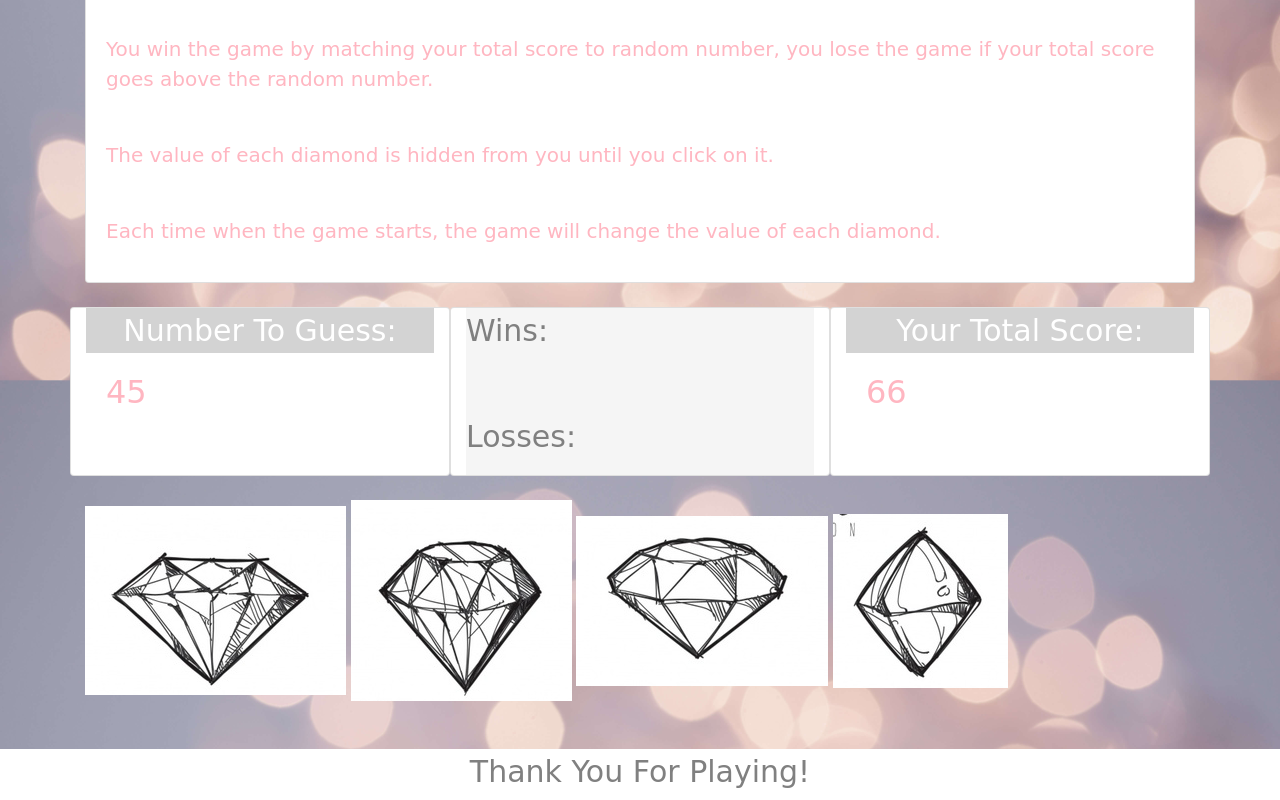
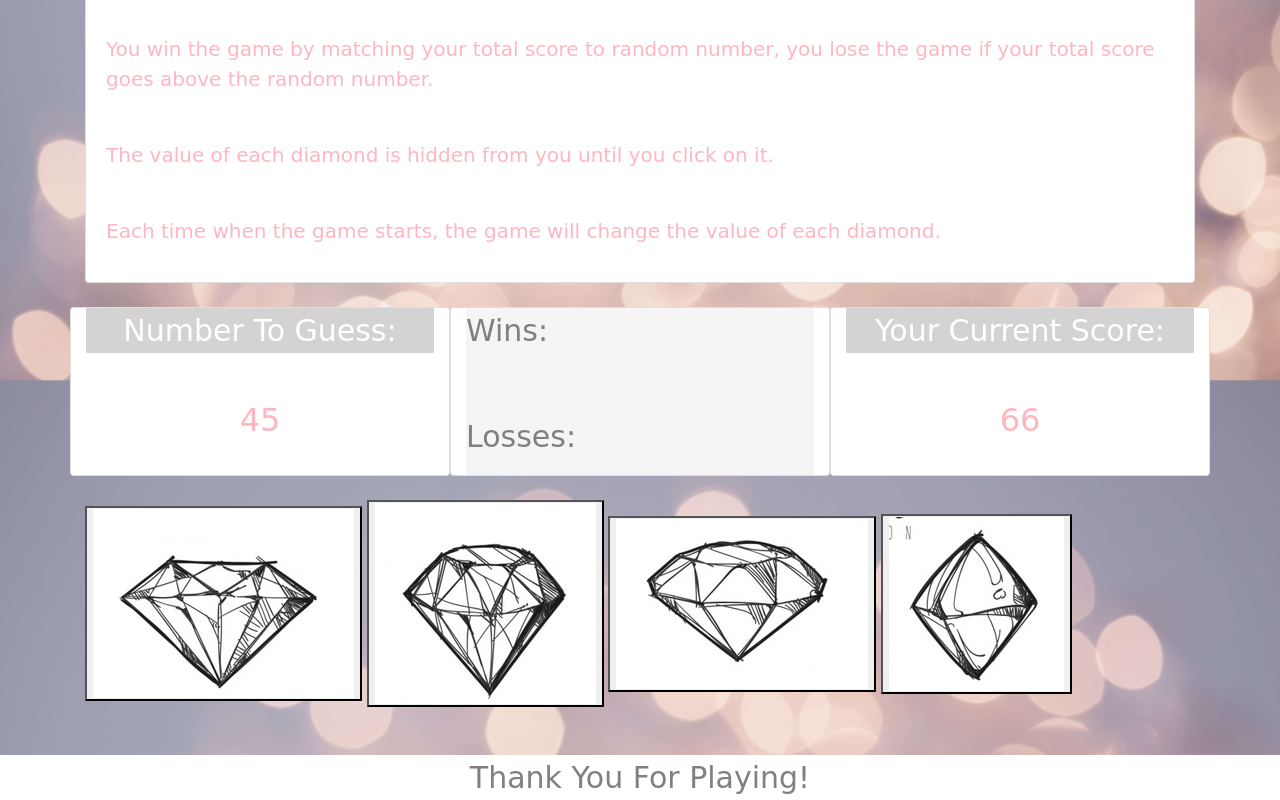
Before and after one commit to thisisjax/Crystal-Game, a plain HTML site: page index.html in a window 1280 px wide. Shown: the part 473-1273 px from the top of the page. Drawn offline with nearby package versions, Linux system fonts and the light colour scheme; a web font is replaced by a local one.

Commit message:
started my jquery

```diff
--- a/assets/css/crystal.css
+++ b/assets/css/crystal.css
@@ -10,7 +10,7 @@ body {
 .jumbotron {
     text-align: center;
     color: lavender;
-    text-shadow: 2px 2px 5px gray;
+    text-shadow: 3px 3px 5px gray;
     font-family: 'Henny Penny', cursive;
     font-size: 30%;
     font-weight: bold;
@@ -20,6 +20,20 @@ body {
 .card {
     color: lightpink;
     font-family: 'Atma', cursive;
+}
+#guess {
+    text-align: center;
+    color: lightpink;
+    font-family: 'Atma', cursive;
+    font-size: 50px;
+
+}
+#score {
+    text-align: center;
+    color: lightpink;
+    font-family: 'Atma', cursive;
+    font-size: 50px;
+
 }
 .wins {
     text-align: center;
--- a/index.html
+++ b/index.html
@@ -62,11 +62,13 @@
                 <div class="wins">
                     Number To Guess:
                 </div>
-                <div class="card-body">
+                <br>
+                <br>
+                <span id="guess">
                     <blockquote class="blockquote mb-0">
                         <h2>45</h2>
                     </blockquote>
-                </div>
+                </span>
             </div>
 
             <!--Wins or Losses-->
@@ -81,13 +83,15 @@
             <!--Total Score-->
             <div class="card col-4">
                 <div class="wins">
-                    Your Total Score:
+                    Your Current Score:
                 </div>
-                <div class="card-body">
+                <br>
+                <br>
+                <span id="score">
                     <blockquote class="blockquote mb-0">
                         <h2>66</h2>
                     </blockquote>
-                </div>
+                </span>
             </div>
         </div>
         <br>
@@ -95,10 +99,10 @@
         <!--Crystals-->
         <div class="holder">
             <div id="diamond-holder">
-                <img src="assets/images/diamond1.png">
-                <img src="assets/images/diamond2.png">
-                <img src="assets/images/diamond3.png">
-                <img src="assets/images/diamond4.png">
+                <button id="button1"><img src="assets/images/diamond1.png"></button>
+                <button id="button2"><img src="assets/images/diamond2.png"></button>
+                <button id="button3"><img src="assets/images/diamond3.png"></button>
+                <button id="button4"><img src="assets/images/diamond4.png"></button>
             </div>
         </div>
     </div>
```
Also changed, not shown: crystal.js (+39 -0 lines).
